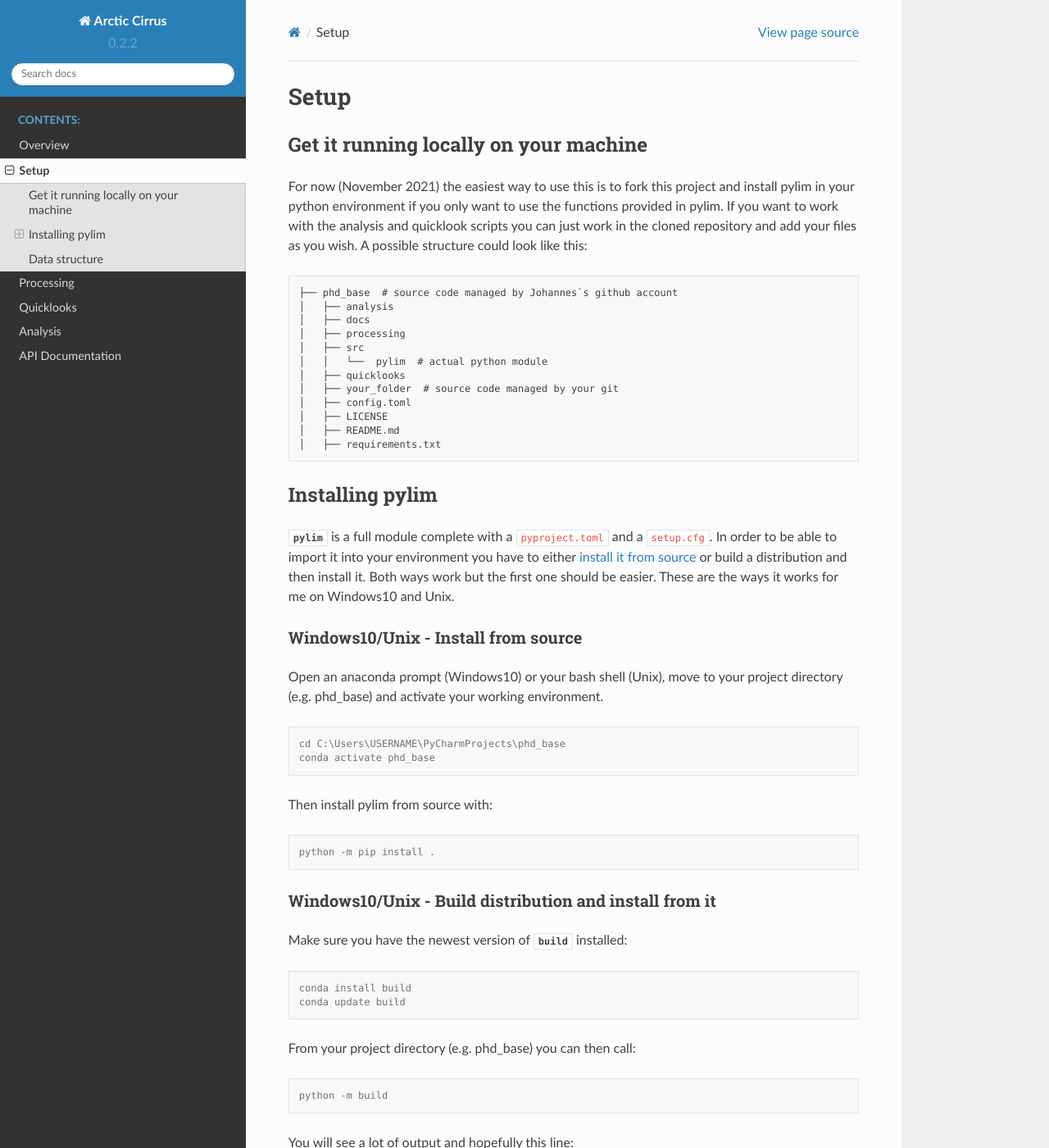
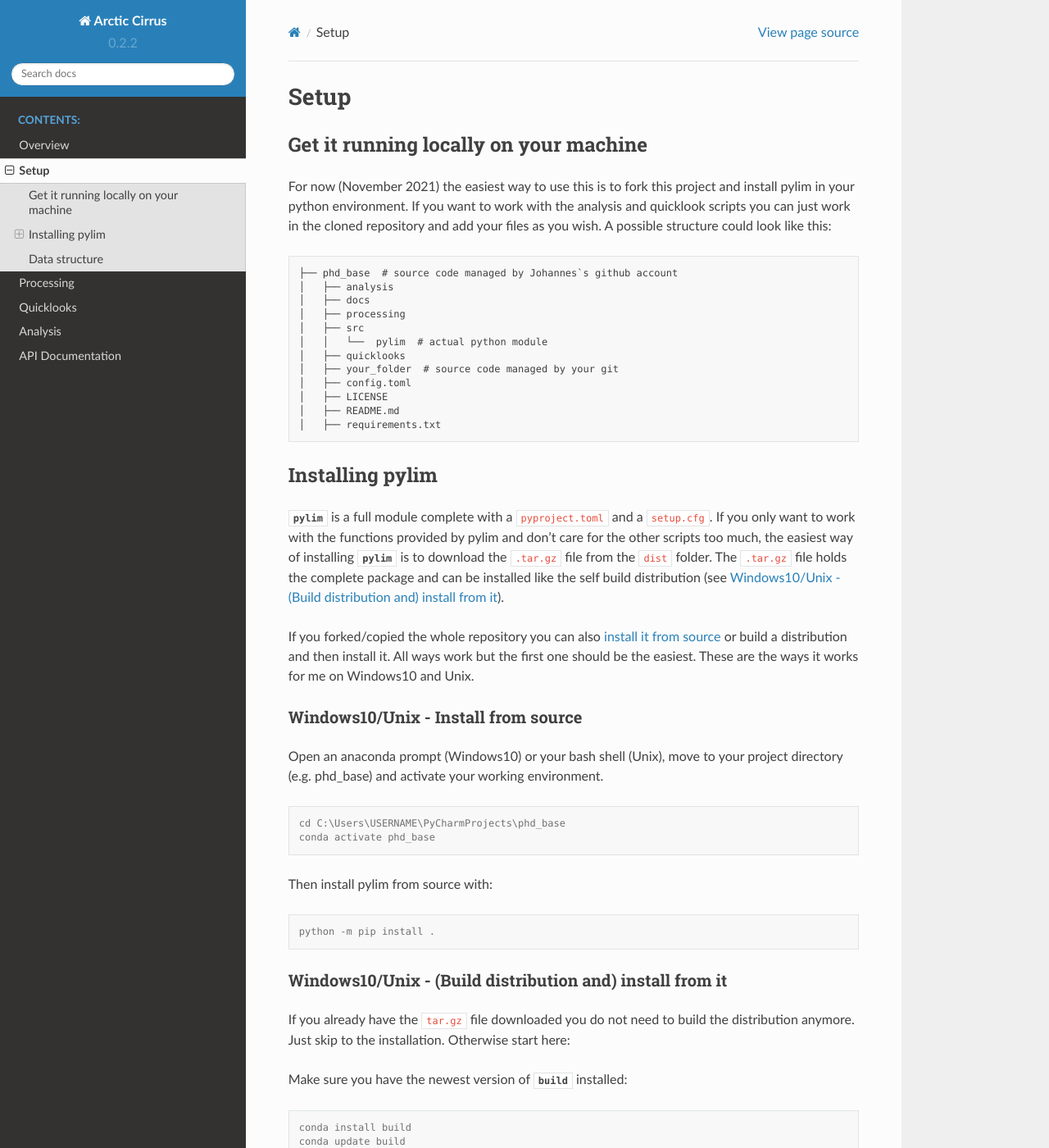
Before and after one commit to jroettenbacher/phd_base, a Sphinx documentation site: the page built from docs/setup.rst, in a window 1280 px wide and 1400 px high. Shown: the whole window at 82% size. Built offline with Sphinx 7.4.7 and the Read the Docs theme 2.0.0, drawn with Linux system fonts in a browser that asks for light colours; some of the changed text lies outside the part shown.

Commit message:
Update docs - mention way of installing just from the tar.gz file - mention filtering for BACARDI data
Signed-off-by: Johannes Röttenbacher <johannes.roettenbacher@web.de>

```diff
--- a/docs/setup.rst
+++ b/docs/setup.rst
@@ -4,7 +4,7 @@ Setup
 Get it running locally on your machine
 --------------------------------------
 
-For now (November 2021) the easiest way to use this is to fork this project and install pylim in your python environment if you only want to use the functions provided in pylim.
+For now (November 2021) the easiest way to use this is to fork this project and install pylim in your python environment.
 If you want to work with the analysis and quicklook scripts you can just work in the cloned repository and add your files as you wish.
 A possible structure could look like this::
 
@@ -24,8 +24,11 @@ A possible structure could look like this::
 Installing pylim
 ----------------
 :py:mod:`pylim` is a full module complete with a :file:`pyproject.toml` and a :file:`setup.cfg`.
-In order to be able to import it into your environment you have to either `install it from source <https://packaging.python.org/guides/installing-using-pip-and-virtual-environments/#installing-from-source>`_ or build a distribution and then install it.
-Both ways work but the first one should be easier.
+If you only want to work with the functions provided by pylim and don't care for the other scripts too much, the easiest way of installing :py:mod:`pylim` is to download the :file:`.tar.gz` file from the ``dist`` folder.
+The :file:`.tar.gz` file holds the complete package and can be installed like the self build distribution (see :ref:`install-from-dist`).
+
+If you forked/copied the whole repository you can also `install it from source <https://packaging.python.org/guides/installing-using-pip-and-virtual-environments/#installing-from-source>`_ or build a distribution and then install it.
+All ways work but the first one should be the easiest.
 These are the ways it works for me on Windows10 and Unix.
 
 Windows10/Unix - Install from source
@@ -44,8 +47,14 @@ Then install pylim from source with:
 
    python -m pip install .
 
-Windows10/Unix - Build distribution and install from it
-^^^^^^^^^^^^^^^^^^^^^^^^^^^^^^^^^^^^^^^^^^^^^^^^^^^^^^^^^
+.. _install-from-dist:
+
+Windows10/Unix - (Build distribution and) install from it
+^^^^^^^^^^^^^^^^^^^^^^^^^^^^^^^^^^^^^^^^^^^^^^^^^^^^^^^^^^^
+
+If you already have the :file:`tar.gz` file downloaded you do not need to build the distribution anymore.
+Just skip to the installation.
+Otherwise start here:
 
 Make sure you have the newest version of :py:mod:`build` installed:
 
@@ -66,7 +75,7 @@ You will see a lot of output and hopefully this line::
 
 For more information see `Generating distribution archives <https://packaging.python.org/tutorials/packaging-projects/#generating-distribution-archives>`_.
 
-You will now have a new ``dist`` in your project directory with the two mentioned files above.
+You will now have a new ``dist`` folder in your project directory with the two mentioned files above.
 To install :py:mod:`pylim` from your anaconda prompt call:
 
 .. code-block:: console
--- a/src/pylim/__init__.py
+++ b/src/pylim/__init__.py
@@ -2,5 +2,3 @@
 """Init file for pylim a package designed to work with measurement data for the radiation group at LIM
 author: Johannes Röttenbacher
 """
-
-__version__ = "0.1.1"
```
Also changed, not shown: README.md (+1 -2 lines), 1 other file.
